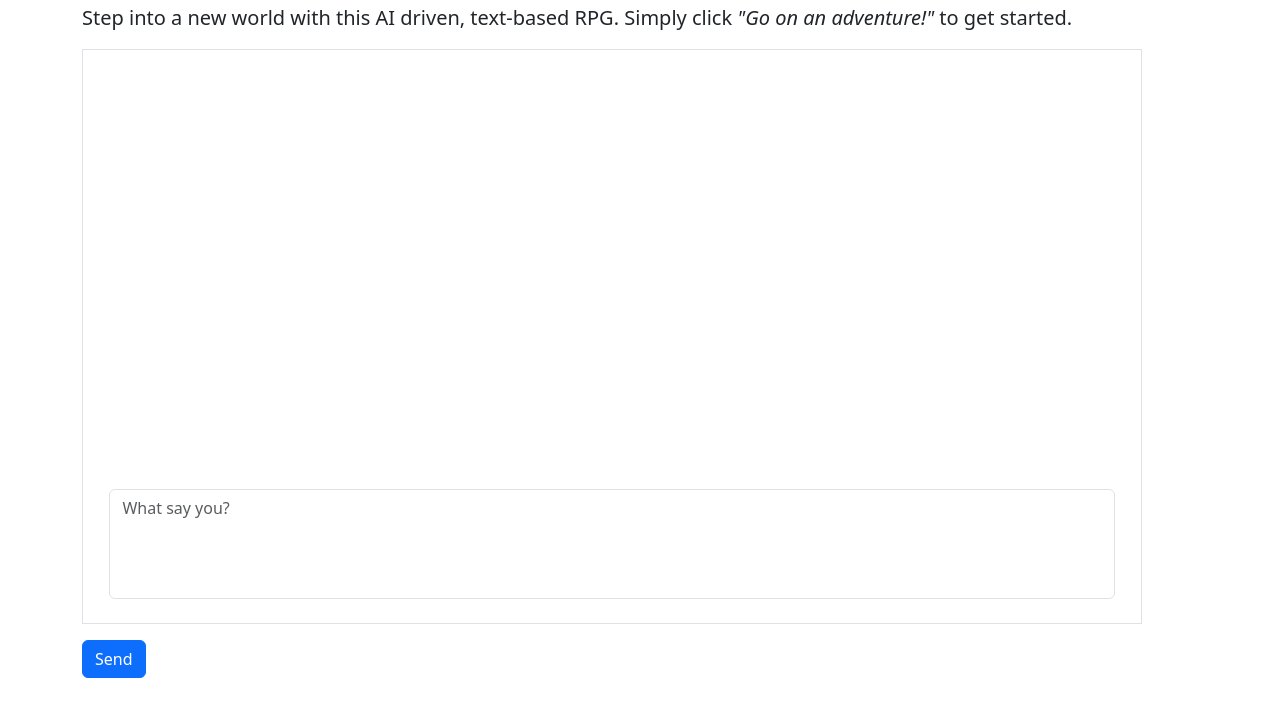
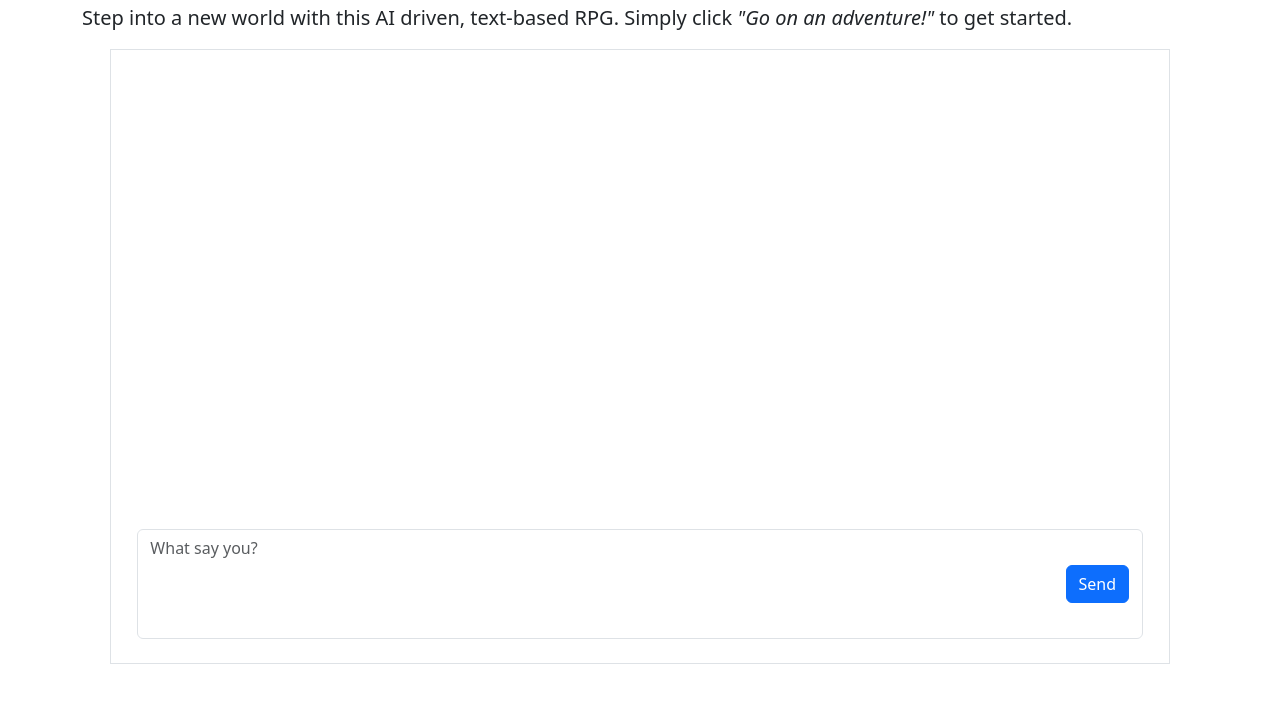
Before and after one commit to cervantes-yadira/dynamic-ai-rpg, a website with bundled scripts: page src/public/index.html in a window 1280 px wide. Both pictures are taken after a click on the button "Go on an adventure!". Shown: the part 53-770 px from the top of the page. Built offline with nearby package versions, Linux system fonts and the light colour scheme.

Commit message:
Adjusted styling for chat interface to be transparent, nested the send button inside the textarea, and moved favicon to the images folder.

```diff
--- a/src/public/index.html
+++ b/src/public/index.html
@@ -3,7 +3,7 @@
 <head>
     <meta charset="UTF-8">
     <meta name="viewport" content="width=device-width, initial-scale=1.0">
-    <link rel="icon" type="image/x-icon" href="favicon.ico">
+    <link rel="icon" type="image/x-icon" href="images/favicon.ico">
     <link href="https://cdn.jsdelivr.net/npm/bootstrap@5.3.6/dist/css/bootstrap.min.css" rel="stylesheet" integrity="sha384-4Q6Gf2aSP4eDXB8Miphtr37CMZZQ5oXLH2yaXMJ2w8e2ZtHTl7GptT4jmndRuHDT" crossorigin="anonymous">
     <link href="styles.css" rel="stylesheet">
     <script type="module" src="scripts/script.js"></script>
--- a/src/public/scripts/helpers.js
+++ b/src/public/scripts/helpers.js
@@ -15,7 +15,7 @@ export const createChatInterface = () => {
 
   // Create form div
   const formDiv = document.createElement('div')
-  formDiv.className = 'mb-3 border border-top-0'
+  formDiv.className = 'border border-top-0'
 
   // Create label
   const label = document.createElement('label')
@@ -34,16 +34,16 @@ export const createChatInterface = () => {
   textarea.placeholder = 'What say you?'
   formDiv.appendChild(textarea)
 
-  // Append form div to form
-  form.appendChild(formDiv)
-
   // Create submit button
   const button = document.createElement('button')
   button.id = 'submit-user-input'
   button.className = 'btn btn-primary'
   button.type = 'button'
   button.textContent = 'Send'
-  form.appendChild(button)
+  formDiv.appendChild(button)
+
+  // Append form div to form
+  form.appendChild(formDiv)
 
   // Append form to main
   main.appendChild(form)
--- a/src/public/styles.css
+++ b/src/public/styles.css
@@ -1,38 +1,44 @@
+body {
+    min-height: 100vh;
+    width: 100%;
+}
+
 #chat-window {
-    background-color: white;
+    backdrop-filter: blur(10px);
     width: 95%;
+    margin: auto;
     overflow-y: scroll;
-    height: 55vh;
+    height: 60vh;
 }
 
 .response {
     max-width: 50%;
-    width: auto;
-    margin: 0;
-}
-
-.user-response {
-    float: right;
-}
-
-.system-response {
-    float: left;
+    /* width: auto; */
+    margin: 1rem;
 }
 
 #user-response-form {
-    background-color: white;
+    backdrop-filter: blur(10px);
     margin-top: 0;
     width: 95%;
+    margin: auto;
 
     div {
-        display: flex;
-        justify-content: center;
+        position: relative;
     }
 }
 
 #user-text-input {
     resize: none;
     width: 95%;
+    margin: auto;
+    height: auto;
+}
+
+#submit-user-input {
+    position: absolute;
+    bottom: 60px;
+    right: 40px;
 }
 
 .img-bg {
@@ -41,5 +47,10 @@
         url('./images/scenery-image.png');
     background-repeat: no-repeat;
     background-size: cover;
-    background-color: #cccccc;
+    background-position: center bottom;
 }
+
+#start-button {
+    width: 20%;
+    margin: auto;
+}
```
Also changed, not shown: src/public/images/favicon.ico (renamed from src/public/favicon.ico).
